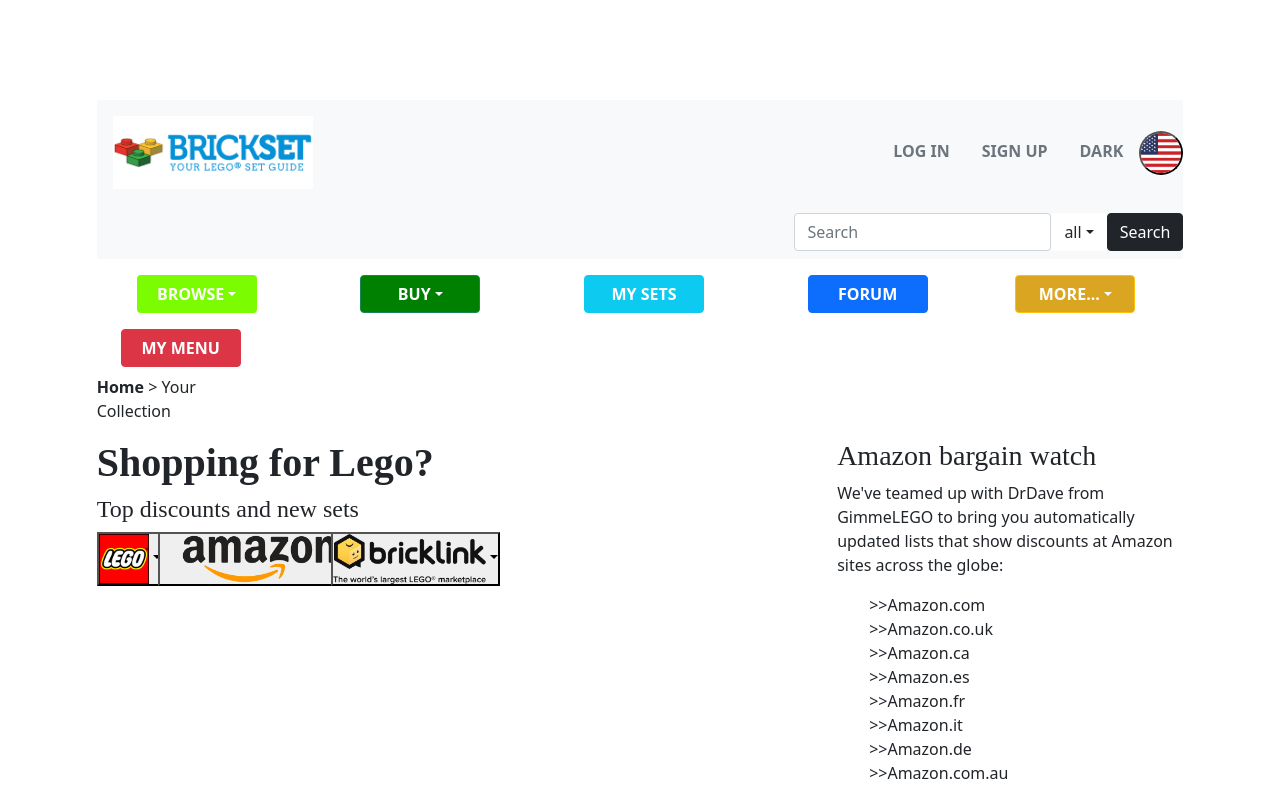
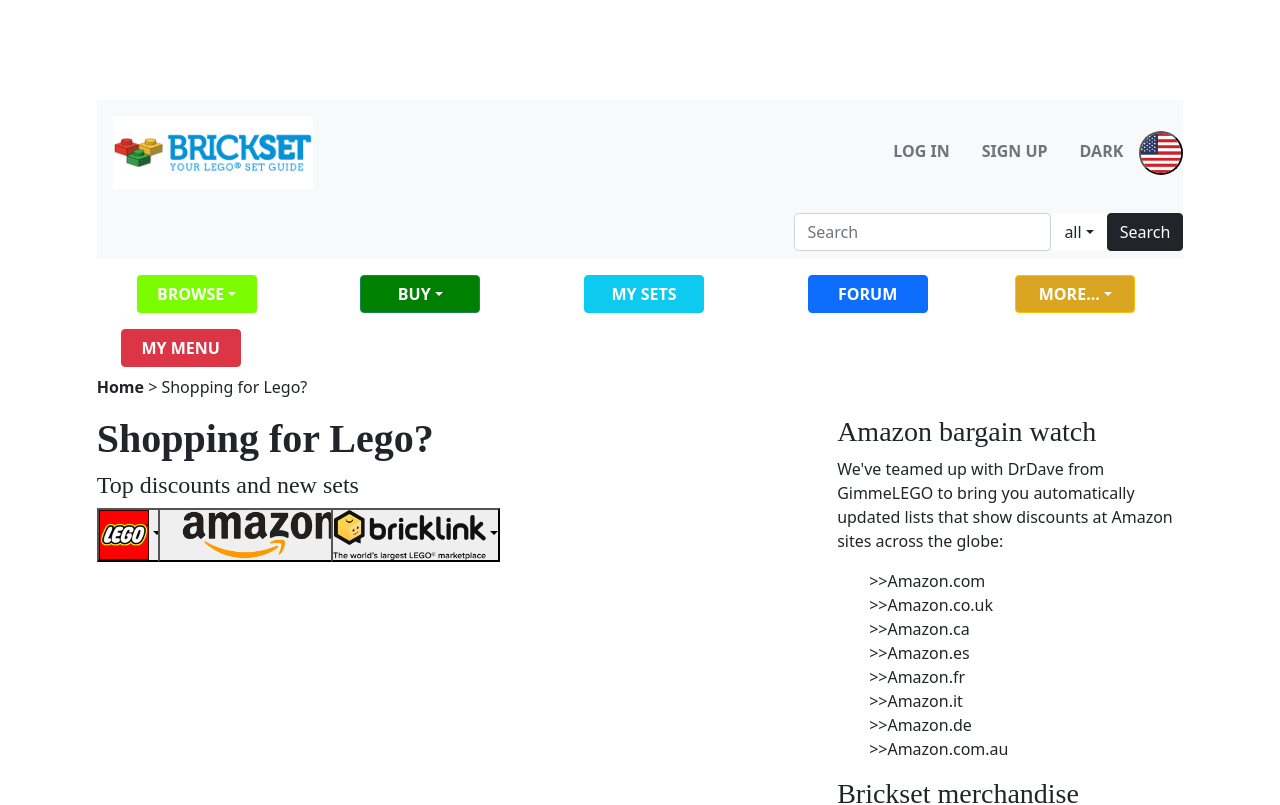
Before and after one commit to edmeighen/brickset_app, an Angular app in the folder brickset/: page /buy in a window 1280 px wide. Shown: the top 805 px of the page. Built offline with nearby package versions, Linux system fonts and the light colour scheme.

Commit message:
updated "Home - ___" bar

```diff
--- a/brickset/src/app/body/browse/browse.component.html
+++ b/brickset/src/app/body/browse/browse.component.html
@@ -1,2 +1,7 @@
+<div class="row">
+    <div class="col-2">
+        <p><strong>Home</strong> > Browse</p>
+    </div>
+</div>
 <brickset-our-database></brickset-our-database>
 <brickset-our-database></brickset-our-database>
--- a/brickset/src/app/body/buy/buy.component.html
+++ b/brickset/src/app/body/buy/buy.component.html
@@ -1,4 +1,9 @@
 <div class="component">
+    <div class="row">
+        <div class="col-3">
+            <p><strong>Home</strong> > Shopping for Lego?</p>
+        </div>
+    </div>
     <div class="row">
         <div class="col">
             <!--left side-->
--- a/brickset/src/app/body/my-sets/my-sets.component.html
+++ b/brickset/src/app/body/my-sets/my-sets.component.html
@@ -1,4 +1,9 @@
 <div class="component">
+    <div class="row">
+        <div class="col-2">
+            <p><strong>Home</strong> > Your Collection</p>
+        </div>
+    </div>
     <div class="row" style="height: 50%;">
         <div class="col-1"></div>
         <div class="col ps-0 pe-0">
--- a/brickset/src/app/layout/layout-main.component.html
+++ b/brickset/src/app/layout/layout-main.component.html
@@ -11,11 +11,6 @@
             <app-search-bar></app-search-bar>
             <app-buttons-bar></app-buttons-bar>
             <div class="row">
-                <div class="col-2">
-                    <p><strong>Home</strong> > Your Collection</p>
-                </div>
-            </div>
-            <div class="row">
                 <router-outlet></router-outlet>
             </div>
         </div>
```
Also changed, not shown: 1 other file (tests, documents, lock files or other folders).
